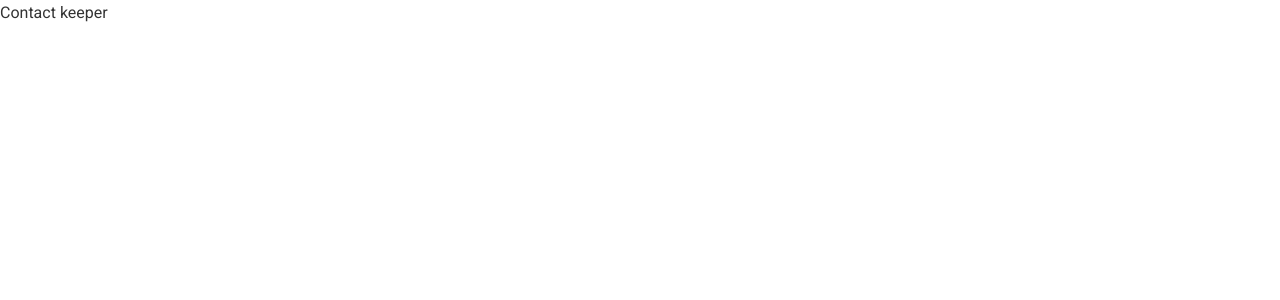
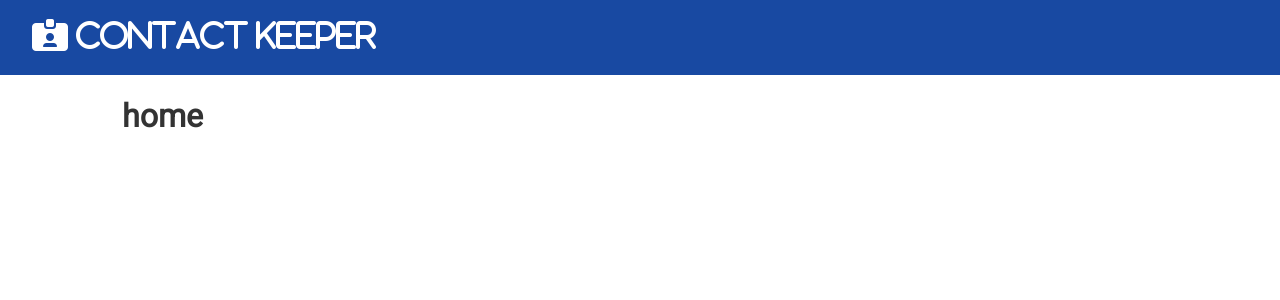
Before and after one commit to shamindermundi/contact-keeper, a React (Create React App) app in the folder frontend/: page / in a window 1280 px wide. Shown: the top 300 px of the page. Built offline with nearby package versions, Linux system fonts and the light colour scheme.

Commit message:
Home page added in app

```diff
--- a/frontend/src/App.js
+++ b/frontend/src/App.js
@@ -1,8 +1,25 @@
-import React from "react";
+import React, { Fragment } from "react";
+import { BrowserRouter as Router, Route, Switch } from "react-router-dom";
+
 import "./App.css";
+import Navbar from "./components/layout/Navbar";
+import Home from "./components/pages/Home";
+import About from "./components/pages/About";
 
 const App = () => {
-  return <div className="App">Contact keeper</div>;
+  return (
+    <Router>
+      <Fragment>
+        <Navbar />
+        <div className="container">
+          <Switch>
+            <Route exact path="/" component={Home} />
+            <Route exact path="/" component={About} />
+          </Switch>
+        </div>
+      </Fragment>
+    </Router>
+  );
 };
 
 export default App;
--- /dev/null
+++ b/frontend/src/components/layout/Navbar.js
@@ -0,0 +1,24 @@
+import React from "react";
+import PropTypes from "prop-types";
+
+const Navbar = ({ title, icon }) => {
+  return (
+    <div className="navbar bg-primary">
+      <h1>
+        <i className={icon}> {title}</i>
+      </h1>
+    </div>
+  );
+};
+
+Navbar.propTypes = {
+  title: PropTypes.string.isRequired,
+  icon: PropTypes.string,
+};
+
+Navbar.defaultProps = {
+  title: "Contact Keeper",
+  icon: "fas fa-id-card-alt",
+};
+
+export default Navbar;
--- /dev/null
+++ b/frontend/src/components/pages/Home.js
@@ -0,0 +1,11 @@
+import React from "react";
+
+const Home = () => {
+  return (
+    <div>
+      <h1>home</h1>
+    </div>
+  );
+};
+
+export default Home;
```
